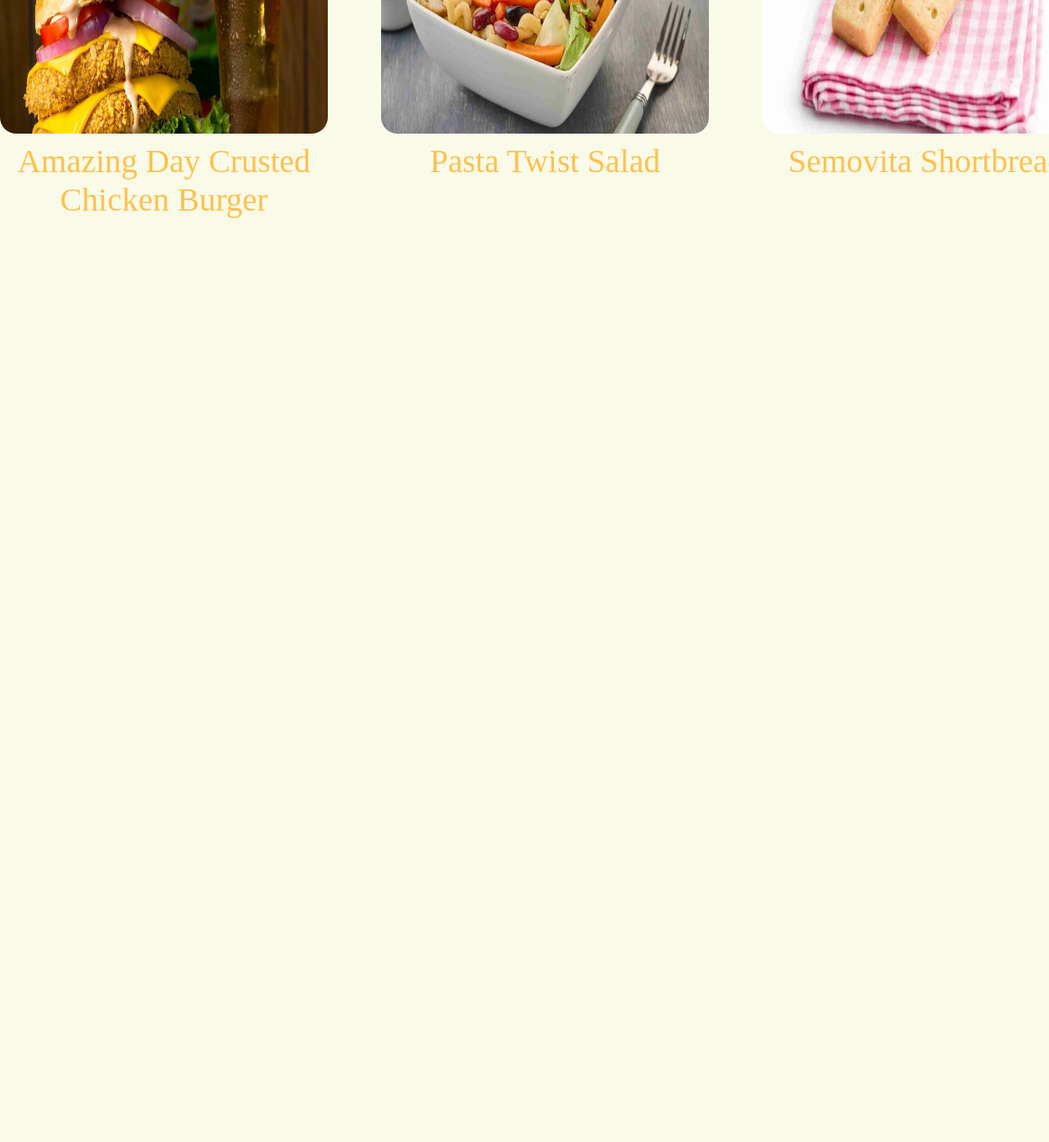
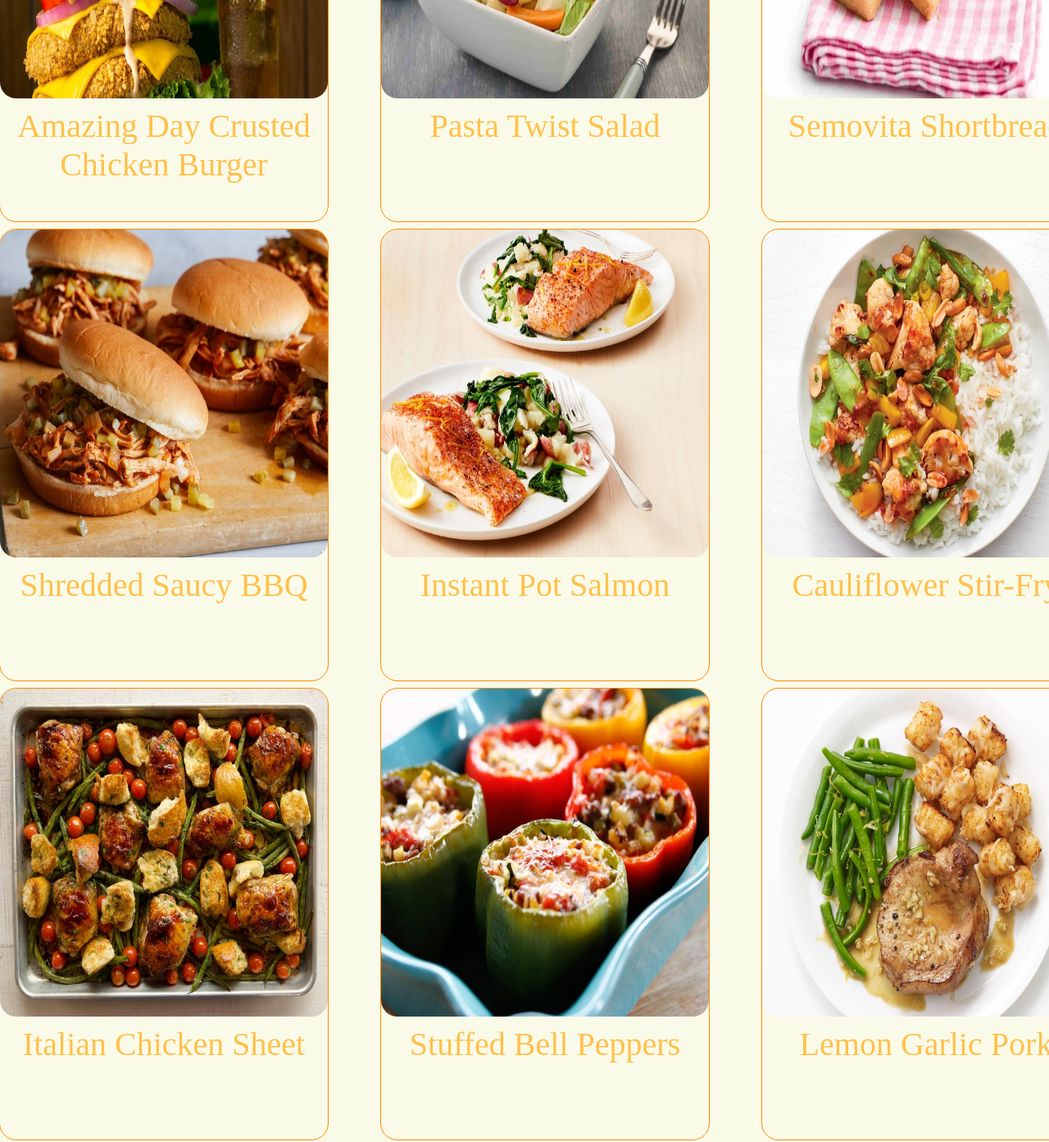
Before and after one commit to userkeyz/odin--recipes, a plain HTML site: page index.html in a window 1280 px wide. Shown: the part 1000-2393 px from the top of the page at 82% size. Before the commit the page ends 1363 px from the top, so only its background shows below. Drawn offline with Linux system fonts and the light colour scheme.

Commit message:
Adjustments Borders were added to all images The welcome message was adjusted in position

```diff
--- a/index.html
+++ b/index.html
@@ -12,28 +12,67 @@
         <h1><span id="welcome">WELCOME</span><br>TO<br>ODIN RECIPES</h1>
     </div>
     <div class="sub-heading">
-        <h2>Here Are The Top 3 Dishes Of The Week</h2>
+        <h2>Here Are The Top 10 Dishes Of The Week</h2>
     </div>
     <div class="dish">
         <div class="first">
             <a href="" rel="noopener norefferer"><img src="./images/amazing-day-crusted-chicken burger.jpg"
                     alt="dish image" width="400" height="400">
-                <br>
                 <p>Amazing Day Crusted Chicken Burger</p>
             </a>
         </div>
         <div class="second">
             <a href="" rel="noopener norefferer"><img src="./images/pasta-twist-salad.jpg" alt="dish image" width="400"
                     height="400">
-                <br>
                 <p>Pasta Twist Salad</p>
             </a>
         </div>
         <div class="third">
             <a href="" rel="noopener norefferer"><img src="./images/semovita-shortbread.jpg" alt="dish image"
                     width="400" height="400">
-                <br>
-                <p><a href="" rel="noopener noreffere">Semovita Shortbread</p>
+                <p>Semovita Shortbread</p>
+            </a>
+        </div>
+        <div class="fourth">
+            <a href="" rel="noopener norefferer">
+                <img src="./images/shredded-saucy-bbq.jpeg" width="400" height="400">
+                <p>Shredded Saucy BBQ</p>
+            </a>
+        </div>
+        <div class="fifth">
+            <a href="">
+                <img src="./images/instant-pot-salmon.jpeg" width="400" height="400">
+                <p>Instant Pot Salmon</p>
+            </a>
+        </div>
+        <div class="sixth">
+            <a href="">
+                <img src="./images/cauliflower-stir-fry.jpeg" width="400" height="400">
+                <p>Cauliflower Stir-Fry</p>
+            </a>
+        </div>
+        <div class="seventh">
+            <a href="">
+                <img src="./images/italian-chicken-sheet.jpeg" width="400" height="400">
+                <p>Italian Chicken Sheet</p>
+            </a>
+        </div>
+        <div class="eight">
+            <a href="">
+                <img src="./images/stuffed-bell-peppers.jpeg" width="400" height="400">
+                <p>Stuffed Bell Peppers</p>
+            </a>
+        </div>
+        <div class="nine">
+            <a href="">
+                <img src="./images/lemon-garlic-pork.jpeg" width="400" height="400">
+                <p>Lemon Garlic Pork</p>
+            </a>
+        </div>
+        <div class="ten">
+            <a href="">
+                <img src="./images/spaghetti-and-meatballs.jpeg" width="400" height="400">
+                <p>Spaghettin And Meatballs</p>
             </a>
         </div>
     </div>
--- a/styles.css
+++ b/styles.css
@@ -9,38 +9,48 @@ a {
     color: #ffc14c;
 }
 
-.main-heading{
+.main-heading {
     text-align: center;
-    margin: 80px auto;
+    margin: 0px;
     color: #5a3d30;
     font-size: 70px;
+    height: 600px;
+    padding: auto 0;
+    display: flex;
+    justify-content: center;
+    align-items: center;
 }
 
-.sub-heading{
+.sub-heading {
     text-align: center;
     margin-bottom: 60px;
     font-size: 35px;
 }
 
-.dish{
+.dish {
     width: 1330px;
-    height: 600px;
     margin: 0 auto;
     display: flex;
     justify-content: space-between;
+    flex-wrap: wrap;
 }
 
-.first,
-.second,
-.third {
+.dish div {
     display: inline-block;
     box-sizing: border-box;
     text-align: center;
     font-size: 40px;
-    width:400px;
-    height: 600px;
+    width: 400px;
+    height: 550px;
+    margin-bottom: 10px;
+    outline: 1px solid darkorange;
+    border-radius: 20px;
 }
 
 img {
     border-radius: 20px;
 }
+
+.ten {
+    margin: 0 auto;
+}
```
Also changed, not shown: images/cauliflower-stir-fry.jpeg (added), images/instant-pot-salmon.jpeg (added), images/italian-chicken-sheet.jpeg (added), images/lemon-garlic-pork.jpeg (added), images/shredded-saucy-bbq.jpeg (added), images/spaghetti-and-meatballs.jpeg (added), images/stuffed-bell-peppers.jpeg (added).
